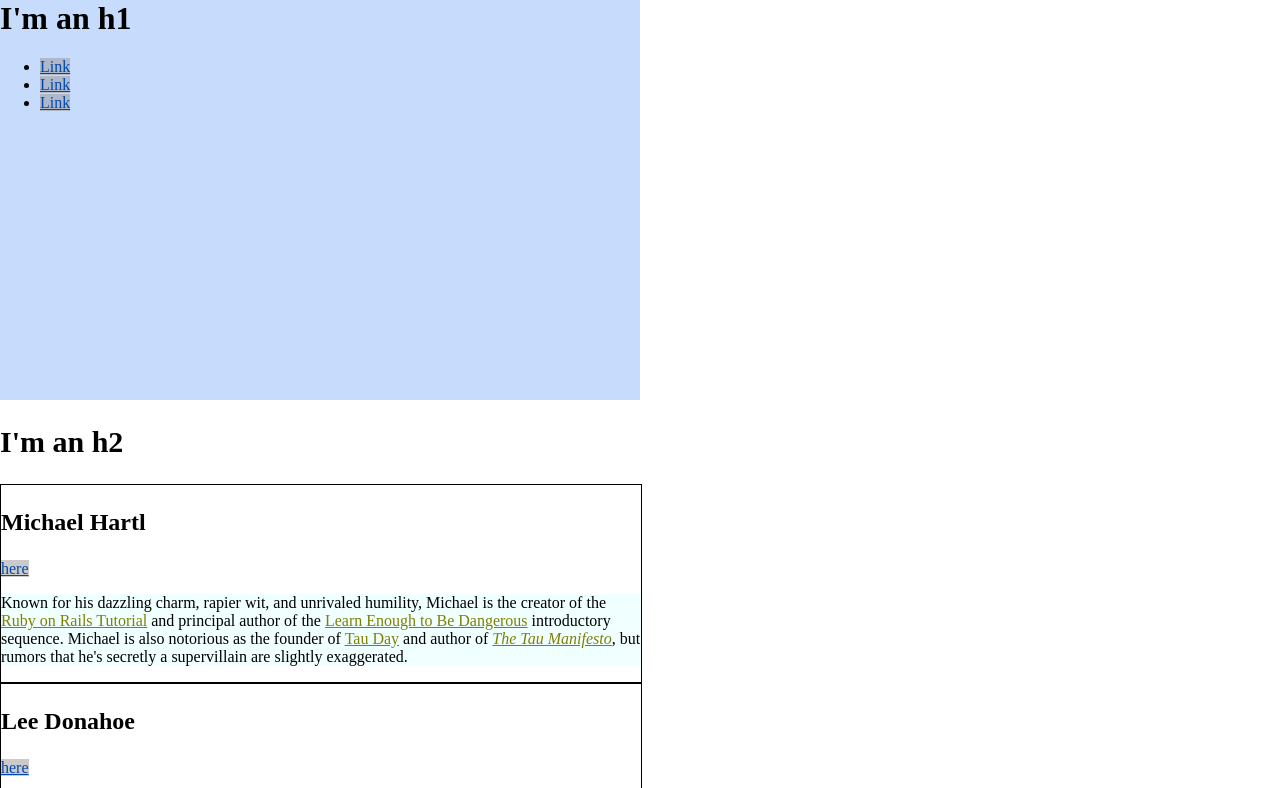
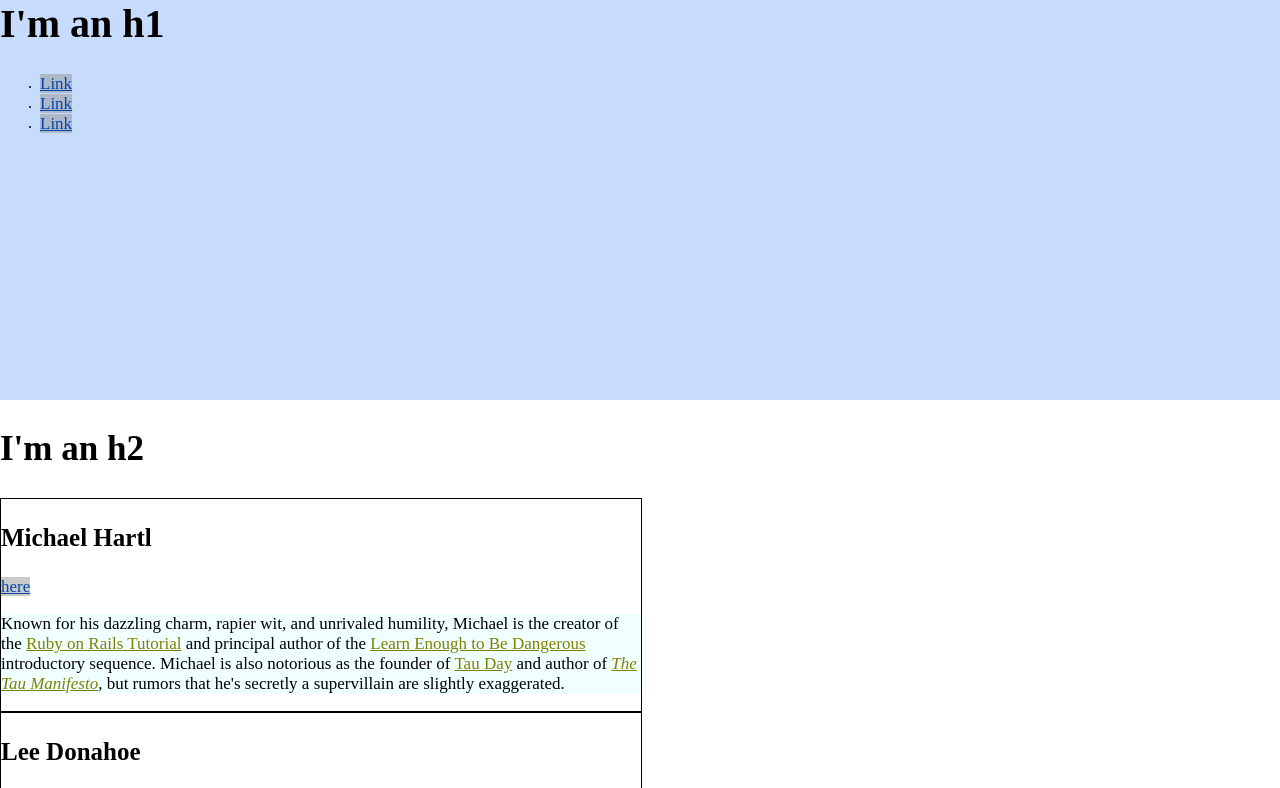
Before and after one commit to thapayuvraj/thapayuvraj.github.io, a plain HTML site: page index.html in a window 1280 px wide. Shown: the top 788 px of the page. Drawn offline with Linux system fonts and the light colour scheme.

Commit message:
add 62.5% trick as a base font-size and set all other font-sizes to rem

```diff
--- a/index.html
+++ b/index.html
@@ -6,25 +6,33 @@
     <style>
       /* GLOBAL STYLES */
       html, body {
+        font-size: 62.5%;
         margin: 0;
         padding: 0;
       }
       h1  {
+        font-size: 4rem;
         margin-top: 0;
       }
+      h2 {
+        font-size: 3.5rem;
+      }
+      h3 {
+        font-size: 2.5rem;
+      }
       a {
-
         color:  #C70039;
+        font-size: 1.7rem;
       }
-      h2 {
-        font-size: 30px;
+      p {
+        font-size: 1.7rem;
       }
 
       /* HERO STYLES */
       .full-hero {
         background-color: #c7dbfc;
         height: 50vh;
-        width: 50vw;
+        width: 100vw;
       }
 
       /* SOCIAL STYLES */
@@ -34,20 +42,12 @@
       }
 
       /*BIO STYLES*/
-      .bio-wrapper {
-        font-size: 24px;
-      }
       .bio-box {
         border: 1px solid #000;
-        font-size: 1rem;
         width:  50%;
-      }
-      .bio-box h3 {
-        font-size: 1.5em;
       }
       .bio-copy {
         background: azure;
-        font-size: 1em;
       }
       .bio-copy a {
         color: #808000;
```
